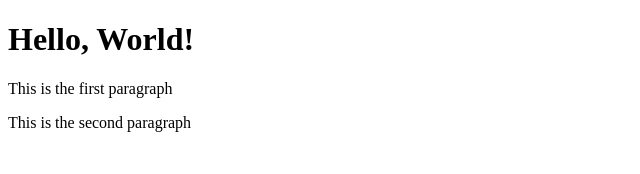
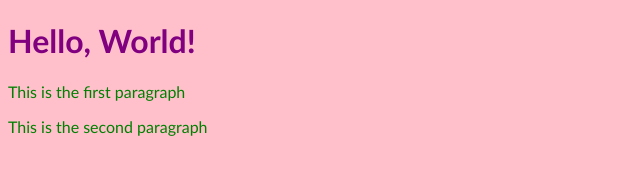
Before and after one commit to Aries6174/git-test, a website: page index.html in a window 1280 px wide. Shown: the whole page, without its empty margins (0-640 px from the left). Drawn offline with Linux system fonts and the light colour scheme.

```diff
--- a/index.html
+++ b/index.html
@@ -1,6 +1,8 @@
 <!DOCTYPE html>
 <html>
-<head></head>
+<head>
+    <link rel="stylesheet" href = "styles.css">
+</head>
 <body>
 <h1>Hello, World!</h1>
 <p1>This is the first paragraph</p>
--- /dev/null
+++ b/styles.css
@@ -0,0 +1,13 @@
+body{
+    background-color: pink;
+    font-family: 'Gill Sans', 'Gill Sans MT', Calibri, 'Trebuchet MS', sans-serif;
+    text-align: justify;
+}
+
+h1{
+    color: purple;
+}
+
+p1{
+    color:green;
+}
```
Also changed, not shown: package.json (added, +14 -0 lines), 2 other files.
